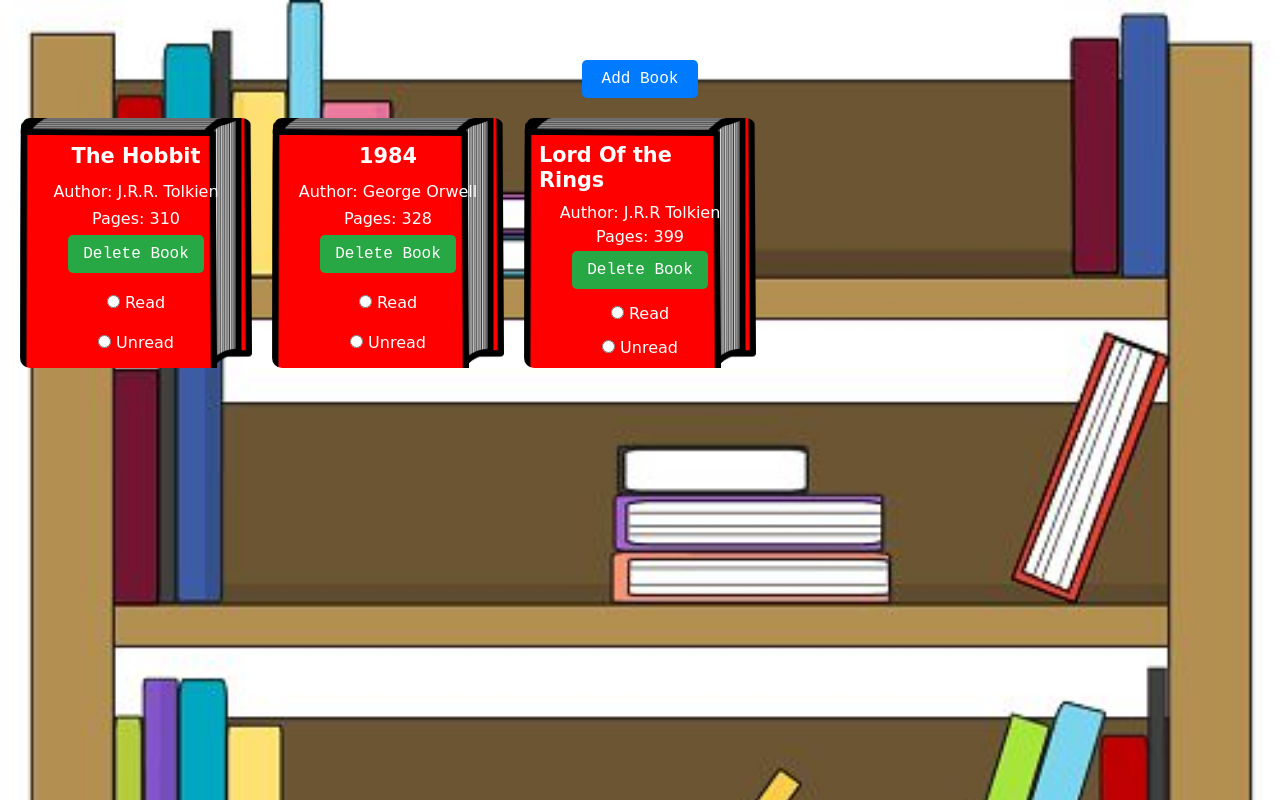
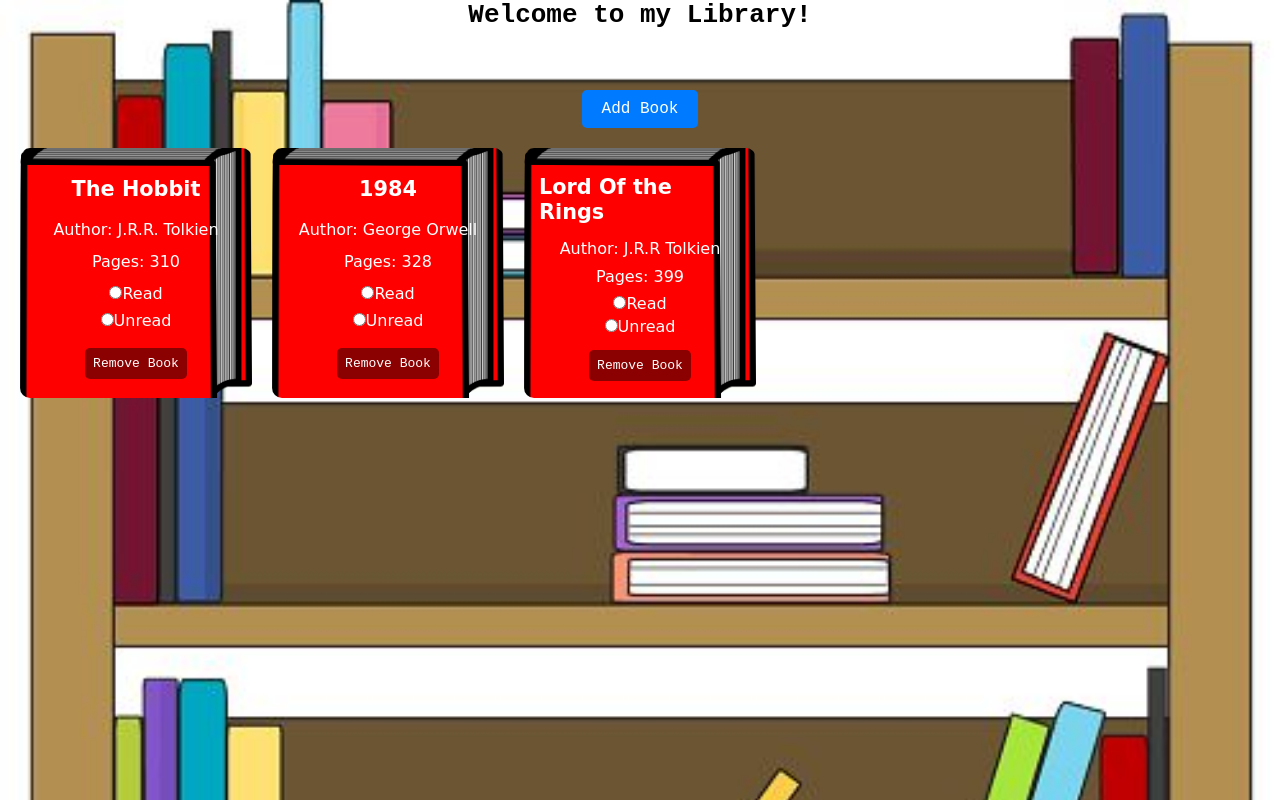
Before and after one commit to pukv/library, a plain HTML site: page index.html in a window 1280 px wide. Drawn offline with Linux system fonts and the light colour scheme.

Commit message:
adjusted the js and html

```diff
--- a/index.html
+++ b/index.html
@@ -8,6 +8,7 @@
     <title>Library</title>
   </head>
   <body>
+      <h1>Welcome to my Library!</h1>
       <button class="open-modal">Add Book</button>
     <div id="library-container"></div>
     <dialog id="modal">
--- a/script.js
+++ b/script.js
@@ -33,17 +33,11 @@ function displayBooks() {
     <h2>${book.title}</h2>
     <p>Author: ${book.author}</p>
     <p>Pages: ${book.pages}</p>
-    <button class="delete-book">Delete Book</button>
-    <br>
     <label>
-    <input type="radio" name="status" value="read">
-      Read
-    </label>
-    <br>
+    <input type="radio" name="status" value="read">Read</label>
     <label>
-    <input type="radio" name="status" value="unread">
-      Unread
-    </label>`;
+    <input type="radio" name="status" value="unread">Unread</label>
+    <button class="remove-book">Remove Book</button>`;
 
     // add removeBook functionality
     removeBook(bookElement, index);
@@ -75,7 +69,7 @@ addBook.addEventListener("click", e => {
 
 // remove book from the library
 function removeBook(bookElement, index) {
-  const removeBookBtn = bookElement.querySelector(".delete-book");
+  const removeBookBtn = bookElement.querySelector(".remove-book");
   removeBookBtn.addEventListener("click", () => {
     bookElement.remove();
     if (index > 1) library.splice(index, -1);
```
